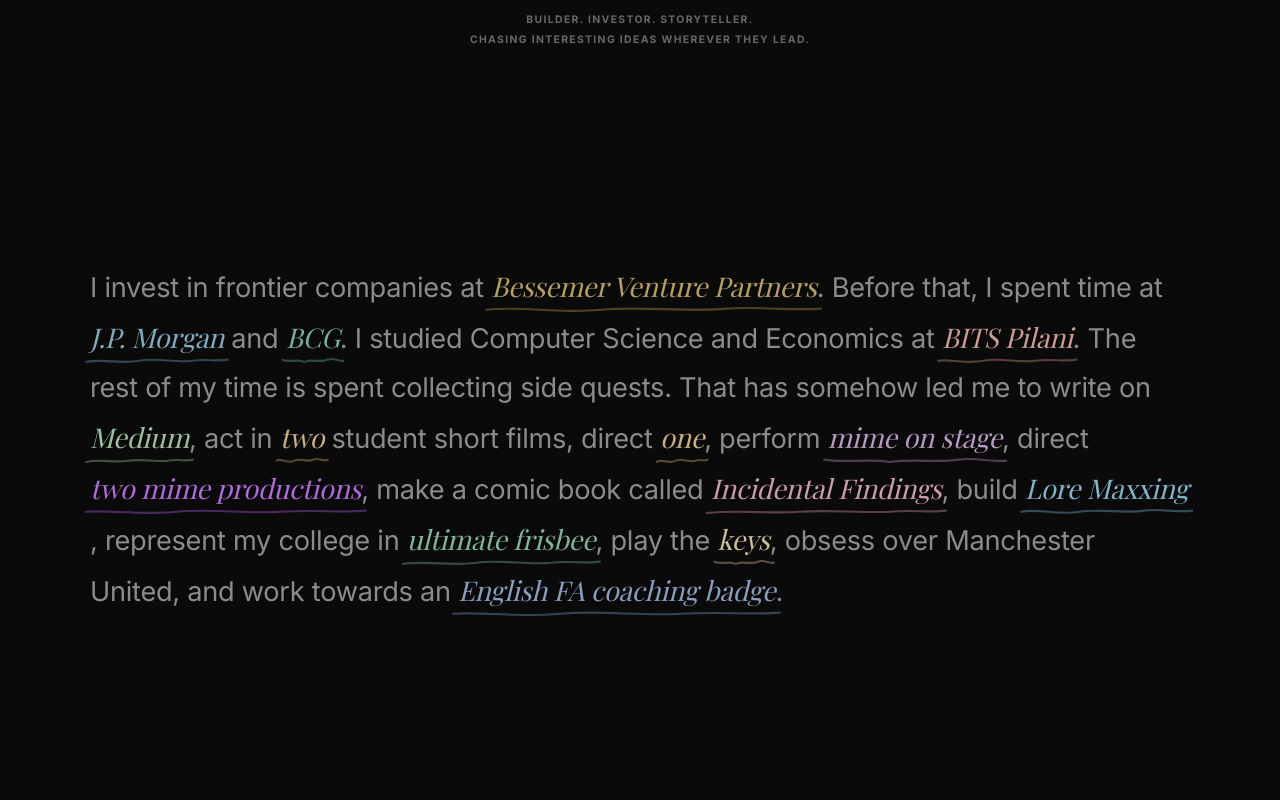
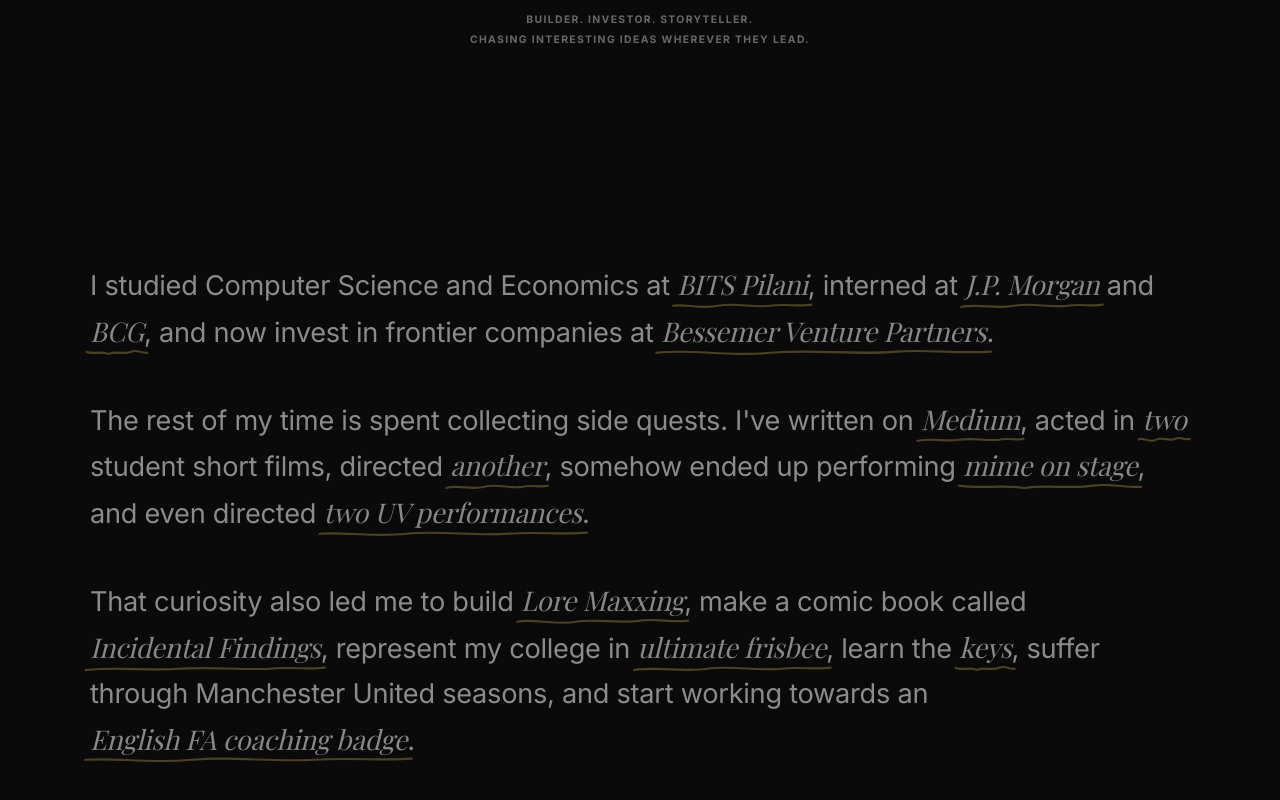
Before and after one commit to TDShah26/personal-website, a React (Vite) app: page / in a window 1280 px wide. Shown: the part 698-1498 px from the top of the page. Built offline with nearby package versions, Linux system fonts and the light colour scheme.

Commit message:
style: group bio sentences into paragraphs, unify accent color to gold, and adjust typography

```diff
--- a/src/components/Bio.css
+++ b/src/components/Bio.css
@@ -26,9 +26,14 @@
   font-family: var(--font-body);
   font-size: clamp(1.25rem, 2.2vw, 1.7rem);
   font-weight: 400;
-  line-height: 1.8;
+  line-height: 1.65;
   color: rgba(245, 245, 245, 0.55); /* body text is slightly muted */
   letter-spacing: -0.01em;
+  margin-bottom: 1.5em;
+}
+
+.bio-para:last-of-type {
+  margin-bottom: 0;
 }
 
 /* Sentence wrapper — display:inline so text flows naturally */
@@ -47,7 +52,7 @@
   font-family: 'Playfair Display', Georgia, serif;
   font-style: italic;
   font-weight: 400;
-  color: color-mix(in srgb, var(--link-color) 70%, #888);
+  color: #888;
   /* Only color transitions — no size/font transitions that shift layout */
   transition: color 0.28s ease;
 }
@@ -109,7 +114,7 @@
   font-family: 'Playfair Display', Georgia, serif;
   font-style: italic;
   font-weight: 400;
-  color: color-mix(in srgb, var(--link-color) 70%, #888);
+  color: #888;
   transition: color 0.2s ease;
 }
 
--- a/src/components/Bio.jsx
+++ b/src/components/Bio.jsx
@@ -18,19 +18,19 @@
    ───────────────────────────────────────────── */
 export const LINK_META = {
   bessemer:        { color: '#C9A84C', scribbleIndex: 0 },
-  jpmc:            { color: '#7EB8D4', scribbleIndex: 1 },
-  bcg:             { color: '#6EC6A0', scribbleIndex: 2 },
-  bitspilani:      { color: '#E8A598', scribbleIndex: 3 },
-  medium:          { color: '#A8D8A8', scribbleIndex: 4 },
-  'films-acted':   { color: '#E8C07A', scribbleIndex: 0 },
-  'film-directed': { color: '#E8C07A', scribbleIndex: 1 },
-  'mime-acted':    { color: '#C9A0DC', scribbleIndex: 2 },
-  'mimes-directed':{ color: '#BF5FFF', scribbleIndex: 3 },
-  comic:           { color: '#E8A5B8', scribbleIndex: 4 },
-  loremaxxing:     { color: '#7EC8E3', scribbleIndex: 0 },
-  frisbee:         { color: '#7EC8A0', scribbleIndex: 1 },
-  keys:            { color: '#E8D4A0', scribbleIndex: 2 },
-  fa:              { color: '#8AA8D4', scribbleIndex: 3 },
+  jpmc:            { color: '#C9A84C', scribbleIndex: 1 },
+  bcg:             { color: '#C9A84C', scribbleIndex: 2 },
+  bitspilani:      { color: '#C9A84C', scribbleIndex: 3 },
+  medium:          { color: '#C9A84C', scribbleIndex: 4 },
+  'films-acted':   { color: '#C9A84C', scribbleIndex: 0 },
+  'film-directed': { color: '#C9A84C', scribbleIndex: 1 },
+  'mime-acted':    { color: '#C9A84C', scribbleIndex: 2 },
+  'mimes-directed':{ color: '#C9A84C', scribbleIndex: 3 },
+  comic:           { color: '#C9A84C', scribbleIndex: 4 },
+  loremaxxing:     { color: '#C9A84C', scribbleIndex: 0 },
+  frisbee:         { color: '#C9A84C', scribbleIndex: 1 },
+  keys:            { color: '#C9A84C', scribbleIndex: 2 },
+  fa:              { color: '#C9A84C', scribbleIndex: 3 },
 };
 
 /* ─────────────────────────────────────────────
@@ -262,59 +262,30 @@
     <section className="bio-section" ref={sectionRef}>
       <div className="bio-inner">
         <p className="bio-para">
+          <Sentence delay={BASE + GAP * 0} isInView={isInView}>
+            I studied Computer Science and Economics at {L('bitspilani', 'BITS Pilani')}, interned at {L('jpmc', 'J.P. Morgan')} and {L('bcg', 'BCG')}, and now invest in frontier companies at {L('bessemer', 'Bessemer Venture Partners')}.
+          </Sentence>
+        </p>
 
-          <Sentence delay={BASE + GAP * 0} isInView={isInView}>
-            I invest in frontier companies at {L('bessemer', 'Bessemer Venture Partners')}.{' '}
-          </Sentence>
+        <p className="bio-para">
           <Sentence delay={BASE + GAP * 1} isInView={isInView}>
-            Before that, I spent time at {L('jpmc', 'J.P. Morgan')} and {L('bcg', 'BCG')}.{' '}
-          </Sentence>
-          <Sentence delay={BASE + GAP * 2} isInView={isInView}>
-            I studied Computer Science and Economics at {L('bitspilani', 'BITS Pilani')}.{' '}
-          </Sentence>
-          <Sentence delay={BASE + GAP * 3} isInView={isInView}>
-            The rest of my time is spent collecting side quests.{' '}
-          </Sentence>
-          <Sentence delay={BASE + GAP * 4} isInView={isInView}>
-            That has somehow led me to write on {L('medium', 'Medium')},{' '}
-          </Sentence>
-          <Sentence delay={BASE + GAP * 5} isInView={isInView}>
-            act in{' '}
+            The rest of my time is spent collecting side quests. I've written on {L('medium', 'Medium')}, acted in{' '}
             {EL('two', 'films-acted', [
               { id: 'film-a', label: 'Short Film I', href: '#' },
               { id: 'film-b', label: 'Short Film II', href: '#' },
             ])}{' '}
-            student short films,{' '}
-          </Sentence>
-          <Sentence delay={BASE + GAP * 6} isInView={isInView}>
-            direct {L('film-directed', 'one')},{' '}
-          </Sentence>
-          <Sentence delay={BASE + GAP * 7} isInView={isInView}>
-            perform {L('mime-acted', 'mime on stage')},{' '}
-          </Sentence>
-          <Sentence delay={BASE + GAP * 8} isInView={isInView}>
-            direct{' '}
-            {EL('two mime productions', 'mimes-directed', [
+            student short films, directed {L('film-directed', 'another')}, somehow ended up performing {L('mime-acted', 'mime on stage')}, and even directed{' '}
+            {EL('two UV performances', 'mimes-directed', [
               { id: 'mime-a', label: 'UV + LED', href: '#' },
               { id: 'mime-b', label: 'Blackout Show', href: '#' },
-            ])},{' '}
+            ])}.
           </Sentence>
-          <Sentence delay={BASE + GAP * 9} isInView={isInView}>
-            make a comic book called {L('comic', 'Incidental Findings')},{' '}
+        </p>
+
+        <p className="bio-para">
+          <Sentence delay={BASE + GAP * 2} isInView={isInView}>
+            That curiosity also led me to build {L('loremaxxing', 'Lore Maxxing')}, make a comic book called {L('comic', 'Incidental Findings')}, represent my college in {L('frisbee', 'ultimate frisbee')}, learn the {L('keys', 'keys')}, suffer through Manchester United seasons, and start working towards an {L('fa', 'English FA coaching badge')}.
           </Sentence>
-          <Sentence delay={BASE + GAP * 10} isInView={isInView}>
-            build {L('loremaxxing', 'Lore Maxxing')},{' '}
-          </Sentence>
-          <Sentence delay={BASE + GAP * 11} isInView={isInView}>
-            represent my college in {L('frisbee', 'ultimate frisbee')},{' '}
-          </Sentence>
-          <Sentence delay={BASE + GAP * 12} isInView={isInView}>
-            play the {L('keys', 'keys')}, obsess over Manchester United, and work towards an{' '}
-          </Sentence>
-          <Sentence delay={BASE + GAP * 13} isInView={isInView}>
-            {L('fa', 'English FA coaching badge')}.
-          </Sentence>
-
         </p>
 
         {/* Mobile hint — shown only on touch screens via CSS */}
```
